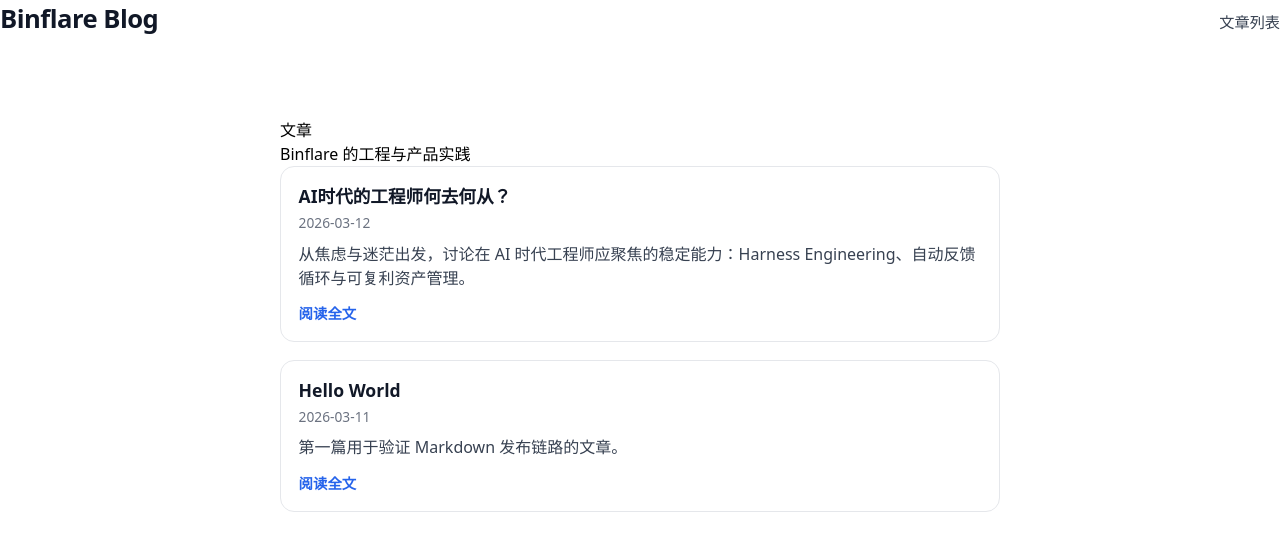
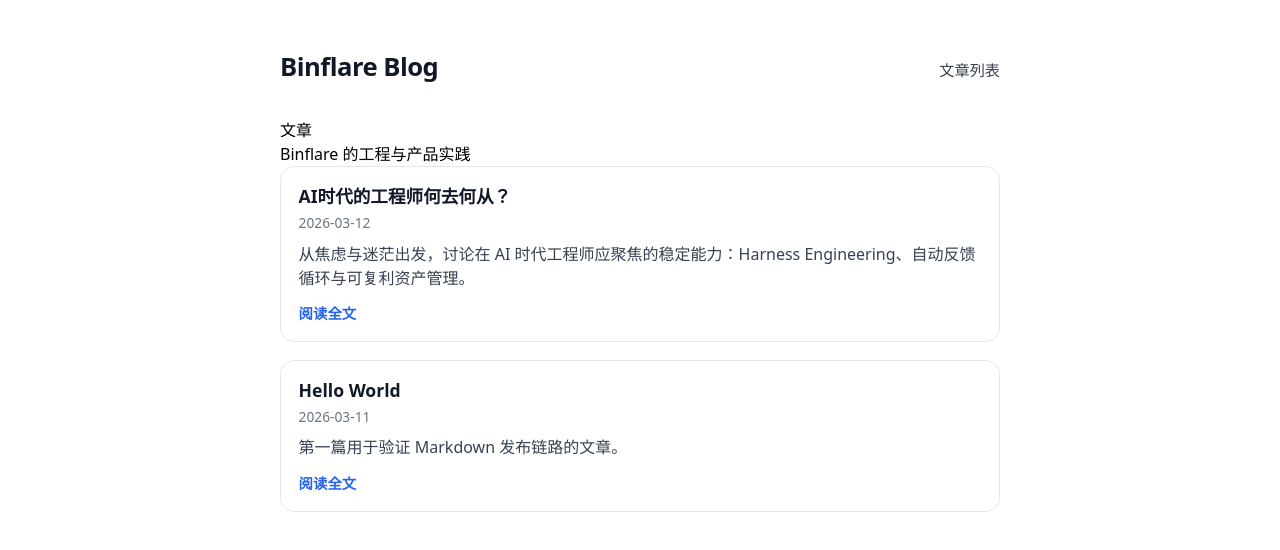
Before and after one commit to Vamdawn/binflare-blog, a React (Vite) app in the folder apps/web/: page / in a window 1280 px wide. Shown: the top 550 px of the page. Built offline with nearby package versions, Linux system fonts and the light colour scheme.

Commit message:
fix(web): restore site shell wrapper for header layout

```diff
--- a/apps/web/src/components/SiteLayout.tsx
+++ b/apps/web/src/components/SiteLayout.tsx
@@ -8,14 +8,14 @@
 
 export function SiteLayout({ children }: SiteLayoutProps) {
   return (
-    <>
+    <div className="site-shell">
       <header className="site-header">
         <h1 className="site-title">Binflare Blog</h1>
         <Link className="site-link" to="/">
           文章列表
         </Link>
       </header>
-      <main className="site-shell">{children}</main>
-    </>
+      <main>{children}</main>
+    </div>
   );
 }
```
